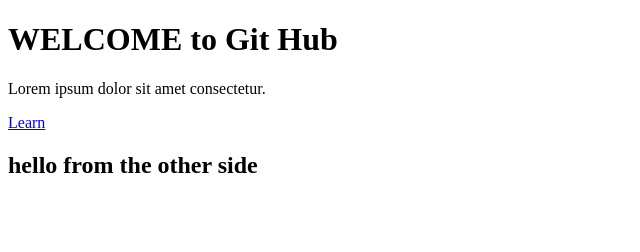
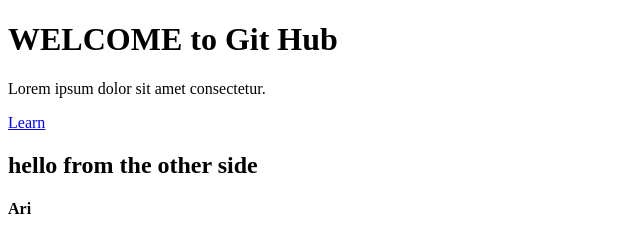
Before and after one commit to ARI-marker/lesson1, a plain HTML site: page index.html in a window 1280 px wide. Shown: the full height of the page, 0-640 px from the left. Drawn offline with Linux system fonts and the light colour scheme.

Commit message:
added new branch

```diff
--- a/index.html
+++ b/index.html
@@ -14,5 +14,9 @@
 
 <h2>hello from the other side</h2>
 
+<h4>
+    Ari
+</h4>
+
 </body>
 </html>
```
